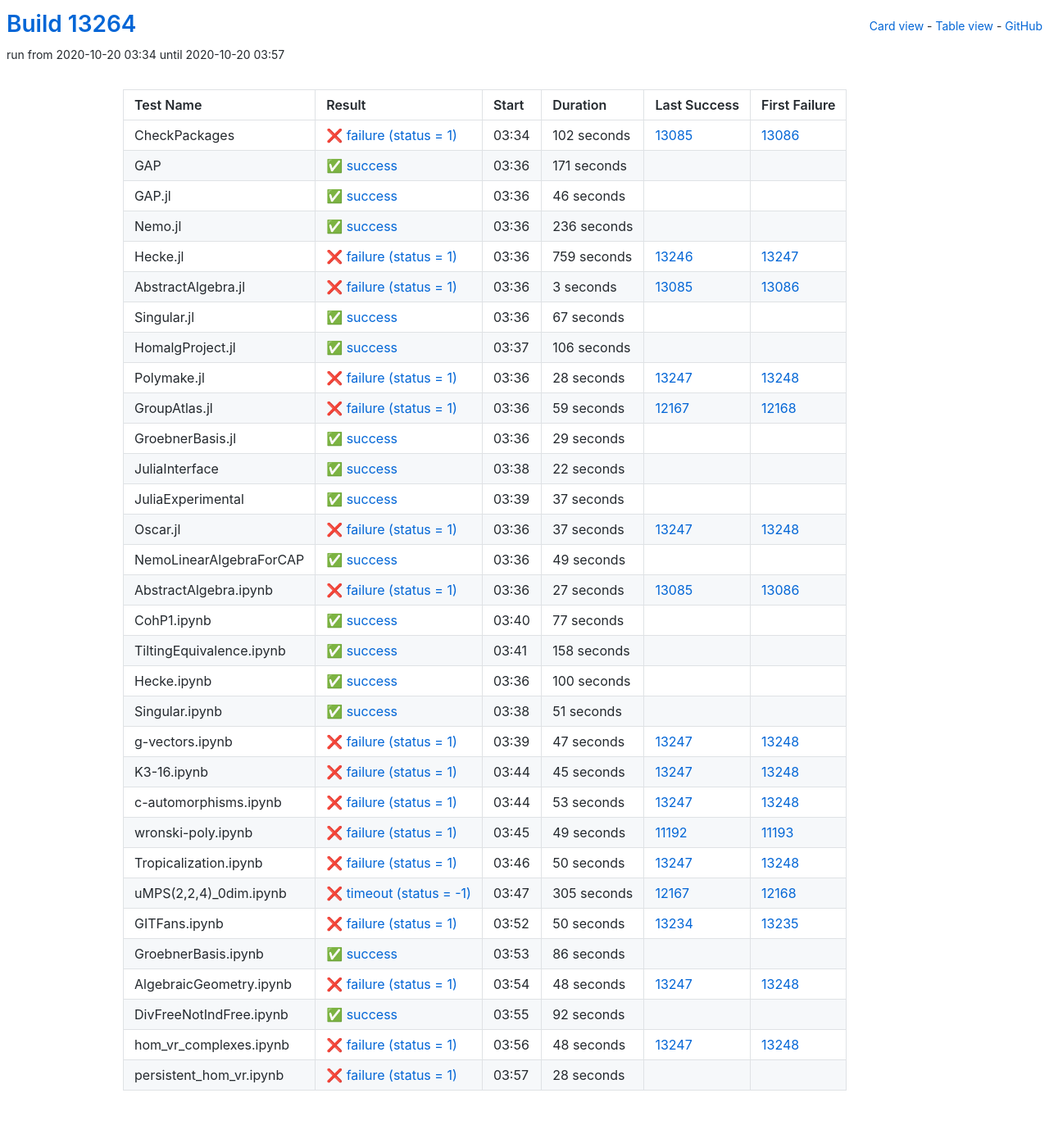
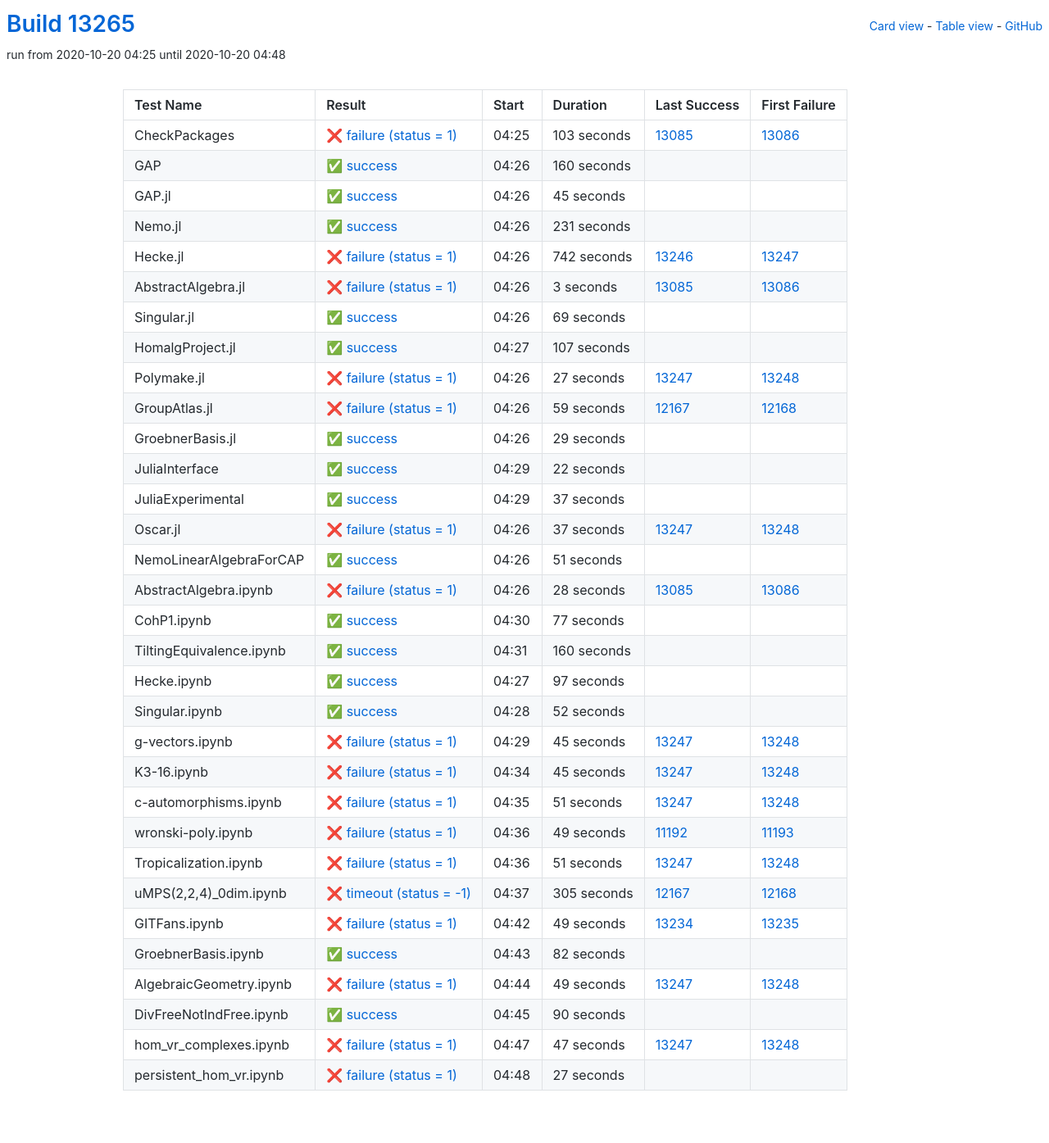
Before and after one commit to oscar-system/oscar-ci-status, a Jekyll site: the page built from table.html, in a window 1280 px wide. Shown: the whole page at 82% size. Built offline with Jekyll 4.4.1, drawn with Linux system fonts in a browser that asks for light colours.

Commit message:
Build #13265

```diff
--- a/_data/ci.yml
+++ b/_data/ci.yml
@@ -1,6 +1,6 @@
 ---
-build: 13264
-build_url: https://oscarci.mathematik.uni-kl.de/job/oscar/13264/
+build: 13265
+build_url: https://oscarci.mathematik.uni-kl.de/job/oscar/13265/
 job: oscar
 organization: oscar-system
 repo: oscar-ci-status
@@ -8,68 +8,68 @@
 tests:
 - name: CheckPackages
   id: checkpackages
-  log: https://oscarci.mathematik.uni-kl.de/job/oscar/13264/artifact/logs/build-13264/CheckPackages.log
-  start: 2020-10-20 03:34
+  log: https://oscarci.mathematik.uni-kl.de/job/oscar/13265/artifact/logs/build-13265/CheckPackages.log
+  start: 2020-10-20 04:25
   success: false
   exitcode: 1
   status: failure
-  duration: 102
+  duration: 103
   last_success: 13085
   last_success_url: https://oscarci.mathematik.uni-kl.de/job/oscar/13085/
   first_failure: 13086
   first_failure_url: https://oscarci.mathematik.uni-kl.de/job/oscar/13086/
 - name: GAP
   id: gap
-  log: https://oscarci.mathematik.uni-kl.de/job/oscar/13264/artifact/logs/build-13264/GAP.log
-  start: 2020-10-20 03:36
+  log: https://oscarci.mathematik.uni-kl.de/job/oscar/13265/artifact/logs/build-13265/GAP.log
+  start: 2020-10-20 04:26
   success: true
   exitcode: 0
   status: success
-  duration: 171
+  duration: 160
   last_success: false
   last_success_url:
   first_failure: false
   first_failure_url:
 - name: GAP.jl
   id: gap-jl
-  log: https://oscarci.mathematik.uni-kl.de/job/oscar/13264/artifact/logs/build-13264/GAP.jl.log
-  start: 2020-10-20 03:36
+  log: https://oscarci.mathematik.uni-kl.de/job/oscar/13265/artifact/logs/build-13265/GAP.jl.log
+  start: 2020-10-20 04:26
   success: true
   exitcode: 0
   status: success
-  duration: 46
+  duration: 45
   last_success: false
   last_success_url:
   first_failure: false
   first_failure_url:
 - name: Nemo.jl
   id: nemo-jl
-  log: https://oscarci.mathematik.uni-kl.de/job/oscar/13264/artifact/logs/build-13264/Nemo.jl.log
-  start: 2020-10-20 03:36
+  log: https://oscarci.mathematik.uni-kl.de/job/oscar/13265/artifact/logs/build-13265/Nemo.jl.log
+  start: 2020-10-20 04:26
   success: true
   exitcode: 0
   status: success
-  duration: 236
+  duration: 231
   last_success: false
   last_success_url:
   first_failure: false
   first_failure_url:
 - name: Hecke.jl
   id: hecke-jl
-  log: https://oscarci.mathematik.uni-kl.de/job/oscar/13264/artifact/logs/build-13264/Hecke.jl.log
-  start: 2020-10-20 03:36
+  log: https://oscarci.mathematik.uni-kl.de/job/oscar/13265/artifact/logs/build-13265/Hecke.jl.log
+  start: 2020-10-20 04:26
   success: false
   exitcode: 1
   status: failure
-  duration: 759
+  duration: 742
   last_success: 13246
   last_success_url: https://oscarci.mathematik.uni-kl.de/job/oscar/13246/
   first_failure: 13247
   first_failure_url: https://oscarci.mathematik.uni-kl.de/job/oscar/13247/
 - name: AbstractAlgebra.jl
   id: abstractalgebra-jl
-  log: https://oscarci.mathematik.uni-kl.de/job/oscar/13264/artifact/logs/build-13264/AbstractAlgebra.jl.log
-  start: 2020-10-20 03:36
+  log: https://oscarci.mathematik.uni-kl.de/job/oscar/13265/artifact/logs/build-13265/AbstractAlgebra.jl.log
+  start: 2020-10-20 04:26
   success: false
   exitcode: 1
   status: failure
@@ -80,44 +80,44 @@
   first_failure_url: https://oscarci.mathematik.uni-kl.de/job/oscar/13086/
 - name: Singular.jl
   id: singular-jl
-  log: https://oscarci.mathematik.uni-kl.de/job/oscar/13264/artifact/logs/build-13264/Singular.jl.log
-  start: 2020-10-20 03:36
+  log: https://oscarci.mathematik.uni-kl.de/job/oscar/13265/artifact/logs/build-13265/Singular.jl.log
+  start: 2020-10-20 04:26
   success: true
   exitcode: 0
   status: success
-  duration: 67
+  duration: 69
   last_success: false
   last_success_url:
   first_failure: false
   first_failure_url:
 - name: HomalgProject.jl
   id: homalgproject-jl
-  log: https://oscarci.mathematik.uni-kl.de/job/oscar/13264/artifact/logs/build-13264/HomalgProject.jl.log
-  start: 2020-10-20 03:37
+  log: https://oscarci.mathematik.uni-kl.de/job/oscar/13265/artifact/logs/build-13265/HomalgProject.jl.log
+  start: 2020-10-20 04:27
   success: true
   exitcode: 0
   status: success
-  duration: 106
+  duration: 107
   last_success: false
   last_success_url:
   first_failure: false
   first_failure_url:
 - name: Polymake.jl
   id: polymake-jl
-  log: https://oscarci.mathematik.uni-kl.de/job/oscar/13264/artifact/logs/build-13264/Polymake.jl.log
-  start: 2020-10-20 03:36
+  log: https://oscarci.mathematik.uni-kl.de/job/oscar/13265/artifact/logs/build-13265/Polymake.jl.log
+  start: 2020-10-20 04:26
   success: false
   exitcode: 1
   status: failure
-  duration: 28
+  duration: 27
   last_success: 13247
   last_success_url: https://oscarci.mathematik.uni-kl.de/job/oscar/13247/
   first_failure: 13248
   first_failure_url: https://oscarci.mathematik.uni-kl.de/job/oscar/13248/
 - name: GroupAtlas.jl
   id: groupatlas-jl
-  log: https://oscarci.mathematik.uni-kl.de/job/oscar/13264/artifact/logs/build-13264/GroupAtlas.jl.log
-  start: 2020-10-20 03:36
+  log: https://oscarci.mathematik.uni-kl.de/job/oscar/13265/artifact/logs/build-13265/GroupAtlas.jl.log
+  start: 2020-10-20 04:26
   success: false
   exitcode: 1
   status: failure
@@ -128,8 +128,8 @@
   first_failure_url: https://oscarci.mathematik.uni-kl.de/job/oscar/12168/
 - name: GroebnerBasis.jl
   id: groebnerbasis-jl
-  log: https://oscarci.mathematik.uni-kl.de/job/oscar/13264/artifact/logs/build-13264/GroebnerBasis.jl.log
-  start: 2020-10-20 03:36
+  log: https://oscarci.mathematik.uni-kl.de/job/oscar/13265/artifact/logs/build-13265/GroebnerBasis.jl.log
+  start: 2020-10-20 04:26
   success: true
   exitcode: 0
   status: success
@@ -140,8 +140,8 @@
   first_failure_url:
 - name: JuliaInterface
   id: juliainterface
-  log: https://oscarci.mathematik.uni-kl.de/job/oscar/13264/artifact/logs/build-13264/JuliaInterface.log
-  start: 2020-10-20 03:38
+  log: https://oscarci.mathematik.uni-kl.de/job/oscar/13265/artifact/logs/build-13265/JuliaInterface.log
+  start: 2020-10-20 04:29
   success: true
   exitcode: 0
   status: success
@@ -152,8 +152,8 @@
   first_failure_url:
 - name: JuliaExperimental
   id: juliaexperimental
-  log: https://oscarci.mathematik.uni-kl.de/job/oscar/13264/artifact/logs/build-13264/JuliaExperimental.log
-  start: 2020-10-20 03:39
+  log: https://oscarci.mathematik.uni-kl.de/job/oscar/13265/artifact/logs/build-13265/JuliaExperimental.log
+  start: 2020-10-20 04:29
   success: true
   exitcode: 0
   status: success
@@ -164,8 +164,8 @@
   first_failure_url:
 - name: Oscar.jl
   id: oscar-jl
-  log: https://oscarci.mathematik.uni-kl.de/job/oscar/13264/artifact/logs/build-13264/Oscar.jl.log
-  start: 2020-10-20 03:36
+  log: https://oscarci.mathematik.uni-kl.de/job/oscar/13265/artifact/logs/build-13265/Oscar.jl.log
+  start: 2020-10-20 04:26
   success: false
   exitcode: 1
   status: failure
@@ -176,32 +176,32 @@
   first_failure_url: https://oscarci.mathematik.uni-kl.de/job/oscar/13248/
 - name: NemoLinearAlgebraForCAP
   id: nemolinearalgebraforcap
-  log: https://oscarci.mathematik.uni-kl.de/job/oscar/13264/artifact/logs/build-13264/NemoLinearAlgebraForCAP.log
-  start: 2020-10-20 03:36
+  log: https://oscarci.mathematik.uni-kl.de/job/oscar/13265/artifact/logs/build-13265/NemoLinearAlgebraForCAP.log
+  start: 2020-10-20 04:26
   success: true
   exitcode: 0
   status: success
-  duration: 49
+  duration: 51
   last_success: false
   last_success_url:
   first_failure: false
   first_failure_url:
 - name: AbstractAlgebra.ipynb
   id: abstractalgebra-ipynb
-  log: https://oscarci.mathematik.uni-kl.de/job/oscar/13264/artifact/logs/build-13264/AbstractAlgebra.ipynb.log
-  start: 2020-10-20 03:36
+  log: https://oscarci.mathematik.uni-kl.de/job/oscar/13265/artifact/logs/build-13265/AbstractAlgebra.ipynb.log
+  start: 2020-10-20 04:26
   success: false
   exitcode: 1
   status: failure
-  duration: 27
+  duration: 28
   last_success: 13085
   last_success_url: https://oscarci.mathematik.uni-kl.de/job/oscar/13085/
   first_failure: 13086
   first_failure_url: https://oscarci.mathematik.uni-kl.de/job/oscar/13086/
 - name: CohP1.ipynb
   id: cohp1-ipynb
-  log: https://oscarci.mathematik.uni-kl.de/job/oscar/13264/artifact/logs/build-13264/CohP1.ipynb.log
-  start: 2020-10-20 03:40
+  log: https://oscarci.mathematik.uni-kl.de/job/oscar/13265/artifact/logs/build-13265/CohP1.ipynb.log
+  start: 2020-10-20 04:30
   success: true
   exitcode: 0
   status: success
@@ -212,56 +212,56 @@
   first_failure_url:
 - name: TiltingEquivalence.ipynb
   id: tiltingequivalence-ipynb
-  log: https://oscarci.mathematik.uni-kl.de/job/oscar/13264/artifact/logs/build-13264/TiltingEquivalence.ipynb.log
-  start: 2020-10-20 03:41
+  log: https://oscarci.mathematik.uni-kl.de/job/oscar/13265/artifact/logs/build-13265/TiltingEquivalence.ipynb.log
+  start: 2020-10-20 04:31
   success: true
   exitcode: 0
   status: success
-  duration: 158
+  duration: 160
   last_success: false
   last_success_url:
   first_failure: false
   first_failure_url:
 - name: Hecke.ipynb
   id: hecke-ipynb
-  log: https://oscarci.mathematik.uni-kl.de/job/oscar/13264/artifact/logs/build-13264/Hecke.ipynb.log
-  start: 2020-10-20 03:36
+  log: https://oscarci.mathematik.uni-kl.de/job/oscar/13265/artifact/logs/build-13265/Hecke.ipynb.log
+  start: 2020-10-20 04:27
   success: true
   exitcode: 0
   status: success
-  duration: 100
+  duration: 97
   last_success: false
   last_success_url:
   first_failure: false
   first_failure_url:
 - name: Singular.ipynb
   id: singular-ipynb
-  log: https://oscarci.mathematik.uni-kl.de/job/oscar/13264/artifact/logs/build-13264/Singular.ipynb.log
-  start: 2020-10-20 03:38
+  log: https://oscarci.mathematik.uni-kl.de/job/oscar/13265/artifact/logs/build-13265/Singular.ipynb.log
+  start: 2020-10-20 04:28
   success: true
   exitcode: 0
   status: success
-  duration: 51
+  duration: 52
   last_success: false
   last_success_url:
   first_failure: false
   first_failure_url:
 - name: g-vectors.ipynb
   id: g-vectors-ipynb
-  log: https://oscarci.mathematik.uni-kl.de/job/oscar/13264/artifact/logs/build-13264/g-vectors.ipynb.log
-  start: 2020-10-20 03:39
+  log: https://oscarci.mathematik.uni-kl.de/job/oscar/13265/artifact/logs/build-13265/g-vectors.ipynb.log
+  start: 2020-10-20 04:29
   success: false
   exitcode: 1
   status: failure
-  duration: 47
+  duration: 45
   last_success: 13247
   last_success_url: https://oscarci.mathematik.uni-kl.de/job/oscar/13247/
   first_failure: 13248
   first_failure_url: https://oscarci.mathematik.uni-kl.de/job/oscar/13248/
 - name: K3-16.ipynb
   id: k3-16-ipynb
-  log: https://oscarci.mathematik.uni-kl.de/job/oscar/13264/artifact/logs/build-13264/K3-16.ipynb.log
-  start: 2020-10-20 03:44
+  log: https://oscarci.mathematik.uni-kl.de/job/oscar/13265/artifact/logs/build-13265/K3-16.ipynb.log
+  start: 2020-10-20 04:34
   success: false
   exitcode: 1
   status: failure
@@ -272,20 +272,20 @@
   first_failure_url: https://oscarci.mathematik.uni-kl.de/job/oscar/13248/
 - name: c-automorphisms.ipynb
   id: c-automorphisms-ipynb
-  log: https://oscarci.mathematik.uni-kl.de/job/oscar/13264/artifact/logs/build-13264/c-automorphisms.ipynb.log
-  start: 2020-10-20 03:44
+  log: https://oscarci.mathematik.uni-kl.de/job/oscar/13265/artifact/logs/build-13265/c-automorphisms.ipynb.log
+  start: 2020-10-20 04:35
   success: false
   exitcode: 1
   status: failure
-  duration: 53
+  duration: 51
   last_success: 13247
   last_success_url: https://oscarci.mathematik.uni-kl.de/job/oscar/13247/
   first_failure: 13248
   first_failure_url: https://oscarci.mathematik.uni-kl.de/job/oscar/13248/
 - name: wronski-poly.ipynb
   id: wronski-poly-ipynb
-  log: https://oscarci.mathematik.uni-kl.de/job/oscar/13264/artifact/logs/build-13264/wronski-poly.ipynb.log
-  start: 2020-10-20 03:45
+  log: https://oscarci.mathematik.uni-kl.de/job/oscar/13265/artifact/logs/build-13265/wronski-poly.ipynb.log
+  start: 2020-10-20 04:36
   success: false
   exitcode: 1
   status: failure
@@ -296,20 +296,20 @@
   first_failure_url: https://oscarci.mathematik.uni-kl.de/job/oscar/11193/
 - name: Tropicalization.ipynb
   id: tropicalization-ipynb
-  log: https://oscarci.mathematik.uni-kl.de/job/oscar/13264/artifact/logs/build-13264/Tropicalization.ipynb.log
-  start: 2020-10-20 03:46
+  log: https://oscarci.mathematik.uni-kl.de/job/oscar/13265/artifact/logs/build-13265/Tropicalization.ipynb.log
+  start: 2020-10-20 04:36
   success: false
   exitcode: 1
   status: failure
-  duration: 50
+  duration: 51
   last_success: 13247
   last_success_url: https://oscarci.mathematik.uni-kl.de/job/oscar/13247/
   first_failure: 13248
   first_failure_url: https://oscarci.mathematik.uni-kl.de/job/oscar/13248/
 - name: uMPS(2,2,4)_0dim.ipynb
   id: umps-2-2-4-0dim-ipynb
-  log: https://oscarci.mathematik.uni-kl.de/job/oscar/13264/artifact/logs/build-13264/uMPS-2-2-4-_0dim.ipynb.log
-  start: 2020-10-20 03:47
+  log: https://oscarci.mathematik.uni-kl.de/job/oscar/13265/artifact/logs/build-13265/uMPS-2-2-4-_0dim.ipynb.log
+  start: 2020-10-20 04:37
   success: false
   exitcode: -1
   status: timeout
@@ -320,72 +320,72 @@
   first_failure_url: https://oscarci.mathematik.uni-kl.de/job/oscar/12168/
 - name: GITFans.ipynb
   id: gitfans-ipynb
-  log: https://oscarci.mathematik.uni-kl.de/job/oscar/13264/artifact/logs/build-13264/GITFans.ipynb.log
-  start: 2020-10-20 03:52
+  log: https://oscarci.mathematik.uni-kl.de/job/oscar/13265/artifact/logs/build-13265/GITFans.ipynb.log
+  start: 2020-10-20 04:42
   success: false
   exitcode: 1
   status: failure
-  duration: 50
+  duration: 49
   last_success: 13234
   last_success_url: https://oscarci.mathematik.uni-kl.de/job/oscar/13234/
   first_failure: 13235
   first_failure_url: https://oscarci.mathematik.uni-kl.de/job/oscar/13235/
 - name: GroebnerBasis.ipynb
   id: groebnerbasis-ipynb
-  log: https://oscarci.mathematik.uni-kl.de/job/oscar/13264/artifact/logs/build-13264/GroebnerBasis.ipynb.log
-  start: 2020-10-20 03:53
+  log: https://oscarci.mathematik.uni-kl.de/job/oscar/13265/artifact/logs/build-13265/GroebnerBasis.ipynb.log
+  start: 2020-10-20 04:43
   success: true
   exitcode: 0
   status: success
-  duration: 86
+  duration: 82
   last_success: false
   last_success_url:
   first_failure: false
   first_failure_url:
 - name: AlgebraicGeometry.ipynb
   id: algebraicgeometry-ipynb
-  log: https://oscarci.mathematik.uni-kl.de/job/oscar/13264/artifact/logs/build-13264/AlgebraicGeometry.ipynb.log
-  start: 2020-10-20 03:54
+  log: https://oscarci.mathematik.uni-kl.de/job/oscar/13265/artifact/logs/build-13265/AlgebraicGeometry.ipynb.log
+  start: 2020-10-20 04:44
   success: false
   exitcode: 1
   status: failure
-  duration: 48
+  duration: 49
   last_success: 13247
   last_success_url: https://oscarci.mathematik.uni-kl.de/job/oscar/13247/
   first_failure: 13248
   first_failure_url: https://oscarci.mathematik.uni-kl.de/job/oscar/13248/
 - name: DivFreeNotIndFree.ipynb
   id: divfreenotindfree-ipynb
-  log: https://oscarci.mathematik.uni-kl.de/job/oscar/13264/artifact/logs/build-13264/DivFreeNotIndFree.ipynb.log
-  start: 2020-10-20 03:55
+  log: https://oscarci.mathematik.uni-kl.de/job/oscar/13265/artifact/logs/build-13265/DivFreeNotIndFree.ipynb.log
+  start: 2020-10-20 04:45
   success: true
   exitcode: 0
   status: success
-  duration: 92
+  duration: 90
   last_success: false
   last_success_url:
   first_failure: false
   first_failure_url:
 - name: hom_vr_complexes.ipynb
   id: hom-vr-complexes-ipynb
-  log: https://oscarci.mathematik.uni-kl.de/job/oscar/13264/artifact/logs/build-13264/hom_vr_complexes.ipynb.log
-  start: 2020-10-20 03:56
+  log: https://oscarci.mathematik.uni-kl.de/job/oscar/13265/artifact/logs/build-13265/hom_vr_complexes.ipynb.log
+  start: 2020-10-20 04:47
   success: false
   exitcode: 1
   status: failure
-  duration: 48
+  duration: 47
   last_success: 13247
   last_success_url: https://oscarci.mathematik.uni-kl.de/job/oscar/13247/
   first_failure: 13248
   first_failure_url: https://oscarci.mathematik.uni-kl.de/job/oscar/13248/
 - name: persistent_hom_vr.ipynb
   id: persistent-hom-vr-ipynb
-  log: https://oscarci.mathematik.uni-kl.de/job/oscar/13264/artifact/logs/build-13264/persistent_hom_vr.ipynb.log
-  start: 2020-10-20 03:57
+  log: https://oscarci.mathematik.uni-kl.de/job/oscar/13265/artifact/logs/build-13265/persistent_hom_vr.ipynb.log
+  start: 2020-10-20 04:48
   success: false
   exitcode: 1
   status: failure
-  duration: 28
+  duration: 27
   last_success: false
   last_success_url:
   first_failure: false
```
Also changed, not shown: README.md.
